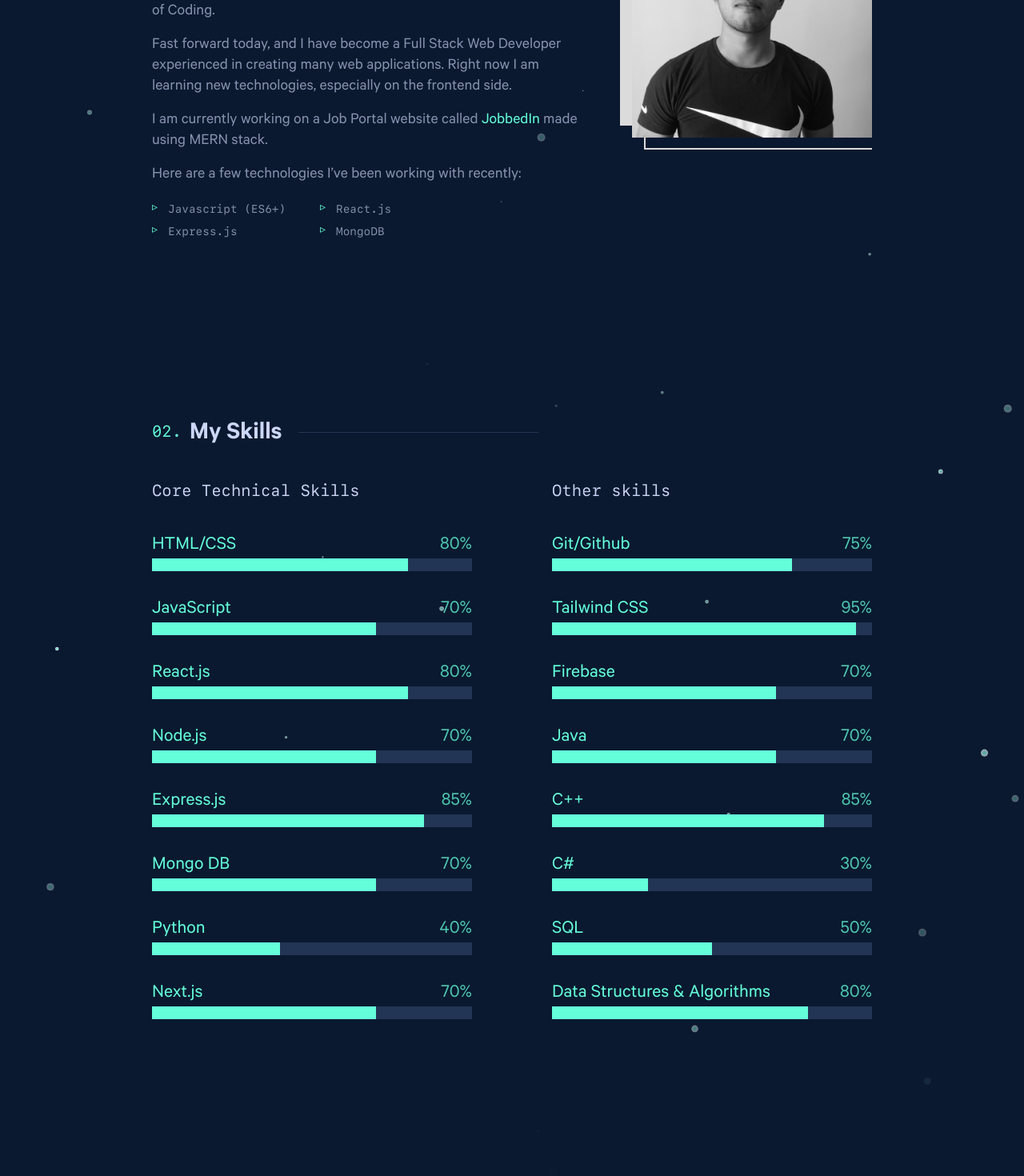
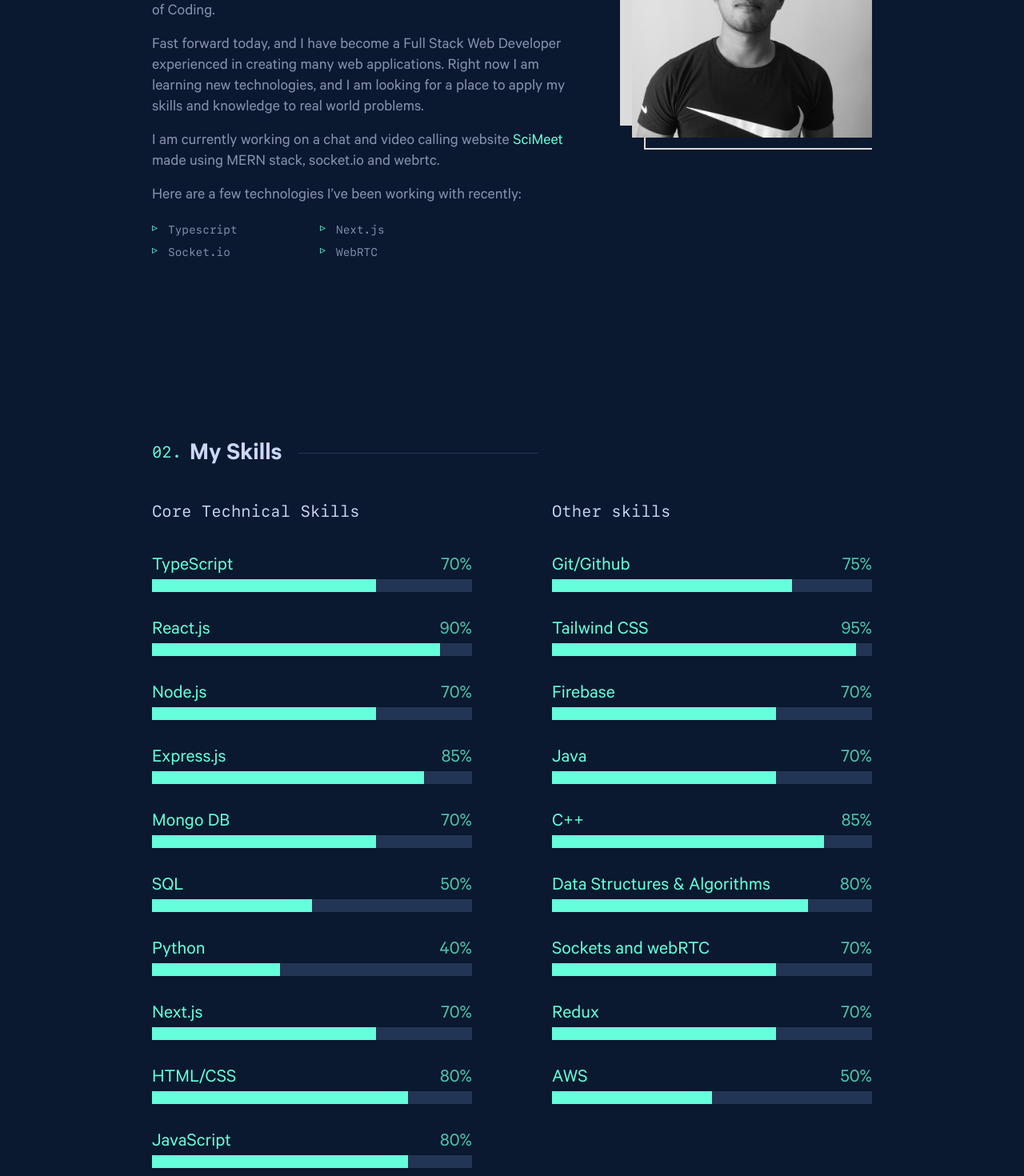
Before and after one commit to SciSaif/portfolio, a React (Create React App) app: page / in a window 1280 px wide. Shown: the part 1120-2590 px from the top of the page at 80% size. Built offline with nearby package versions, Linux system fonts and the light colour scheme.

Commit message:
update scimeet

```diff
--- a/src/App.js
+++ b/src/App.js
@@ -20,7 +20,7 @@ function App() {
 
 	return (
 		<div>
-			<Canvas />
+			{/* <Canvas /> */}
 			<main className="h-screen px-[25px] sm:px-[50px] md:px-[100px] lg:px-[150px]" ref={mainRef}>
 				<Hero />
 				<About />
--- a/src/data/projects.js
+++ b/src/data/projects.js
@@ -8,13 +8,21 @@ export const data = {
 			website: "https://jobbedin.herokuapp.com/",
 			img: require("@assets/jobbedInHome.png"),
 		},
+		// {
+		// 	title: "To-do List App",
+		// 	description: "This is a simple but functional To Do App, with user login and authentication ",
+		// 	technologies: ["React", "Firebase", "Tailwind CSS", "Daisy UI", "Framer Motion"],
+		// 	github: "https://github.com/SciSaif/To-Do-List",
+		// 	website: "https://to-do-list-scisaif.vercel.app/",
+		// 	img: require("@assets/toDoListHome.png"),
+		// },
 		{
-			title: "To-do List App",
-			description: "This is a simple but functional To Do App, with user login and authentication ",
-			technologies: ["React", "Firebase", "Tailwind CSS", "Daisy UI", "Framer Motion"],
-			github: "https://github.com/SciSaif/To-Do-List",
-			website: "https://to-do-list-scisaif.vercel.app/",
-			img: require("@assets/toDoListHome.png"),
+			title: "SciMeet",
+			description: "A video conferencing web app that allows users to create and join rooms. Users can also chat with each other",
+			technologies: ["React", "Express", "Typescript", "Socket.io", "WebRTC", "MongoDB"],
+			github: "https://github.com/SciSaif/sciMeet-client",
+			website: "https://scimeet.vercel.app/",
+			img: require("@assets/scimeet.png"),
 		},
 		{
 			title: "My Portfolio website",
--- a/src/data/skills.json
+++ b/src/data/skills.json
@@ -1,16 +1,13 @@
 {
     "coreTechnicalSkills": [
+
         {
-            "name": "HTML/CSS",
-            "percent": 80
-        },
-        {
-            "name": "JavaScript",
+            "name": "TypeScript",
             "percent": 70
         },
         {
             "name": "React.js",
-            "percent": 80
+            "percent": 90
         },
         {
             "name": "Node.js",
@@ -25,13 +22,26 @@
             "percent": 70
         },
         {
+            "name": "SQL",
+            "percent": 50
+        },
+        {
             "name": "Python",
             "percent": 40
         },
         {
             "name": "Next.js",
             "percent": 70
+        },
+        {
+            "name": "HTML/CSS",
+            "percent": 80
+        },
+        {
+            "name": "JavaScript",
+            "percent": 80
         }
+
     ],
 
     "additionalSkills":[
@@ -56,17 +66,23 @@
             "percent": 85
         },
 
-        {
-            "name": "C#",
-            "percent": 30
-        },
-        {
-            "name": "SQL",
-            "percent": 50
-        },
+
+
         {
             "name": "Data Structures & Algorithms",
             "percent": 80
+        },
+        {
+            "name": "Sockets and webRTC",
+            "percent": 70
+        },
+        {
+            "name": "Redux",
+            "percent": 70
+        },
+        {
+            "name": "AWS",
+            "percent": 50
         }
     ]
 }
--- a/src/sections/About.jsx
+++ b/src/sections/About.jsx
@@ -18,22 +18,22 @@ function About() {
 						Coding.
 					</p>
 					<p className="mb-4">
-						Fast forward today, and I have become a Full Stack Web Developer experienced in creating many web applications. Right now I am learning new technologies, especially on the
-						frontend side.
+						Fast forward today, and I have become a Full Stack Web Developer experienced in creating many web applications. Right now I am learning new technologies, and I am looking for a
+						place to apply my skills and knowledge to real world problems.
 					</p>
 					<p className="mb-4">
-						I am currently working on a Job Portal website called{" "}
+						I am currently working on a chat and video calling website {""}
 						<a target="_blank" rel="noreferrer" href="https://github.com/SciSaif/JobbedIn" className="line">
-							JobbedIn
+							SciMeet
 						</a>{" "}
-						made using MERN stack.
+						made using MERN stack, socket.io and webrtc.
 					</p>
 					<p className="mb-4">Here are a few technologies I’ve been working with recently:</p>
 					<div className="recent-skills">
-						<div className="recent-skills-skill relative mb-[10px] pl-[20px] font-sfMonoRegular text-[14px]">Javascript (ES6+)</div>
-						<div className="recent-skills-skill relative mb-[10px] pl-[20px] font-sfMonoRegular text-[14px]">React.js</div>
-						<div className="recent-skills-skill relative mb-[10px] pl-[20px] font-sfMonoRegular text-[14px]">Express.js</div>
-						<div className="recent-skills-skill relative mb-[10px] pl-[20px] font-sfMonoRegular text-[14px]">MongoDB</div>
+						<div className="recent-skills-skill relative mb-[10px] pl-[20px] font-sfMonoRegular text-[14px]">Typescript </div>
+						<div className="recent-skills-skill relative mb-[10px] pl-[20px] font-sfMonoRegular text-[14px]">Next.js</div>
+						<div className="recent-skills-skill relative mb-[10px] pl-[20px] font-sfMonoRegular text-[14px]">Socket.io</div>
+						<div className="recent-skills-skill relative mb-[10px] pl-[20px] font-sfMonoRegular text-[14px]">WebRTC</div>
 					</div>
 				</div>
 				<div className="mx-auto mt-16 md:mt-0 ">
--- a/src/sections/Hero.jsx
+++ b/src/sections/Hero.jsx
@@ -37,8 +37,7 @@ function Hero() {
 			<h2 className="name-heading font-calibreRegular text-[40px] font-bold text-theme-gray-light pt-0">Saifullah Rahman.</h2>
 			<h3 className="sub-heading font-calibreRegular text-[40px] font-bold text-theme-gray-deep pt-0 ">I build cool stuff for the web.</h3>
 			<p className="bio max-w-[540px] mt-[20px] text-[20px] text-theme-gray-deep font-calibreRegular">
-				I'm a full stack web developer with a passion for building beautiful, responsive websites. I am currently focusing on the MERN stack
-				and I am looking to expand my knowledge and skillset.
+			Experienced in developing and deploying full-featured, robust and scalable web applications from scratch to production
 			</p>
 			<div
 				ref={btnRef}
```
Also changed, not shown: src/assets/scimeet.png (added).
